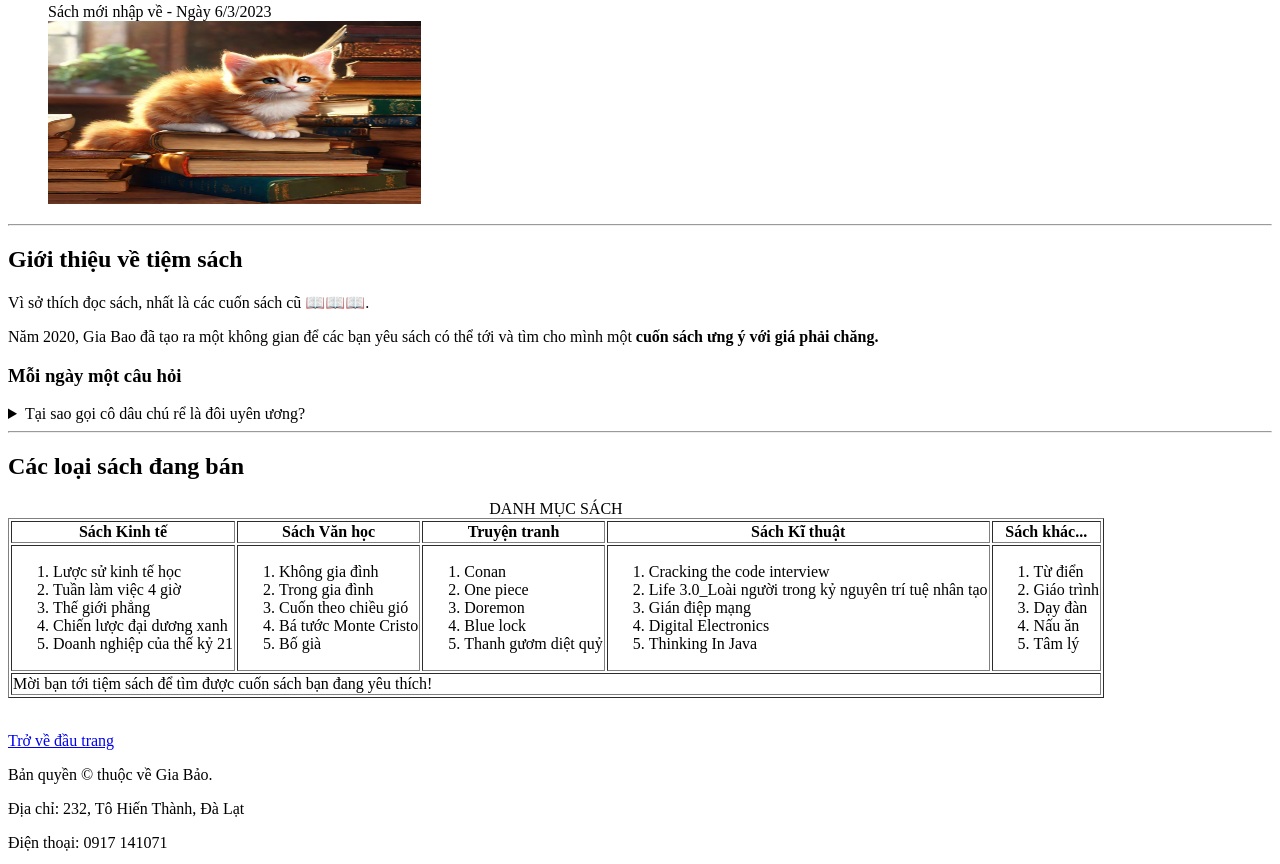
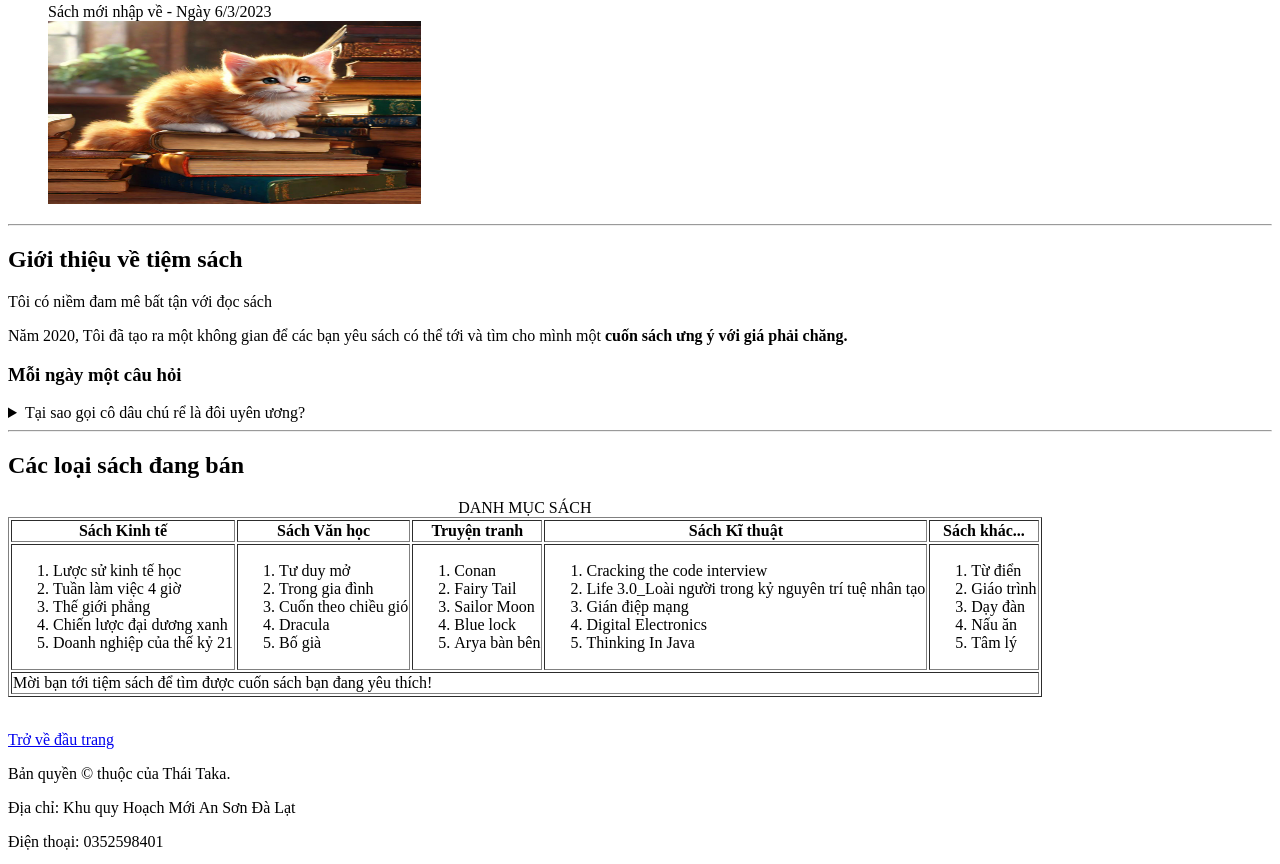
Before and after one commit to ThaiTaka/Web_Design, a plain HTML site: page Web FE(24,25,26,27)/Sachcu/index.html in a window 1280 px wide. Shown: the part 313-1177 px from the top of the page. Drawn offline with Linux system fonts and the light colour scheme; grey boxes are pictures that could not be loaded.

Commit message:
Update index.html

```diff
--- a/Web FE(24,25,26,27)/Sachcu/index.html
+++ b/Web FE(24,25,26,27)/Sachcu/index.html
@@ -2,9 +2,9 @@
 <html lang="en">
 <head>
     <meta charset="UTF-8">
-    <meta name="author" content="Gia Bảo">
-    <meta name="description" content="Trang chủ của tiệm sách cũ Gia Bảo">
-    <title>Tiệm sách cũ Gia Bảo</title>
+    <meta name="author" content="Taka">
+    <meta name="description" content="Trang chủ của tiệm sách Thái Taka">
+    <title>Tiệm sách Thái Taka</title>
 </head>
 <body>
     <header>
@@ -37,9 +37,9 @@
     <main>
         <article id="gt-ve-tiem-sach">
             <h2>Giới thiệu về tiệm sách</h2>
-            <p>Vì sở thích đọc sách, nhất là các cuốn sách cũ 📖📖📖.</p>
+            <p>Tôi có niềm đam mê bất tận với đọc sách</p>
             <p>Năm <time datatime="2020">2020</time>,
-                Gia Bao đã tạo ra một không gian để các bạn yêu sách có thể tới
+                Tôi đã tạo ra một không gian để các bạn yêu sách có thể tới
             và tìm cho mình một <strong>cuốn sách ưng ý với giá phải chăng.</strong></p>
             <aside>
                 <h3>Mỗi ngày một câu hỏi</h3>
@@ -81,10 +81,10 @@
 
                         <td>
                             <ol>
-                                <li>Không gia đình</li>
+                                <li>Tư duy mở</li>
                                 <li>Trong gia đình</li>
                                 <li>Cuốn theo chiều gió</li>
-                                <li>Bá tước Monte Cristo</li>
+                                <li>Dracula</li>
                                 <li>Bố già</li>
                             </ol>
                         </td>
@@ -92,10 +92,10 @@
                         <td>
                             <ol>
                                 <li>Conan</li>
-                                <li>One piece</li>
-                                <li>Doremon</li>
+                                <li>Fairy Tail</li>
+                                <li>Sailor Moon</li>
                                 <li>Blue lock</li>
-                                <li>Thanh gươm diệt quỷ</li>
+                                <li>Arya bàn bên</li>
                             </ol>
                         </td>
 
@@ -134,9 +134,9 @@
     </main>
 
     <footer>
-        <p>Bản quyền &copy; thuộc về Gia Bảo.</p>
-        <p>Địa chỉ: 232, Tô Hiến Thành, Đà Lạt</p>
-        <p>Điện thoại: 0917 141071</p>
+        <p>Bản quyền &copy; thuộc của Thái Taka.</p>
+        <p>Địa chỉ: Khu quy Hoạch Mới An Sơn Đà Lạt</p>
+        <p>Điện thoại: 0352598401</p>
         <iframe src="https://www.google.com/maps/embed?pb=!1m18!1m12!1m3!1d4671.185037668521!2d108.44125297574563!3d11.92823663689218!2m3!1f0!2f0!3f0!3m2!1i1024!2i768!4f13.1!3m3!1m2!1s0x317113996bf1738f%3A0xcd800850f3006a1!2zQ8ahIHPhu58gbMawdSB0csO6IGR1IGzhu4tjaCBXSElURSBIT1VTRQ!5e1!3m2!1svi!2s!4v1725587837684!5m2!1svi!2s" width="600" height="450" style="border:0;" allowfullscreen="" loading="lazy" referrerpolicy="no-referrer-when-downgrade" width="600" height="450" style="border:0;" allowfullscreen="" loading="lazy" referrerpolicy="no-referrer-when-downgrade"></iframe>
     </footer>
 </body>
```
